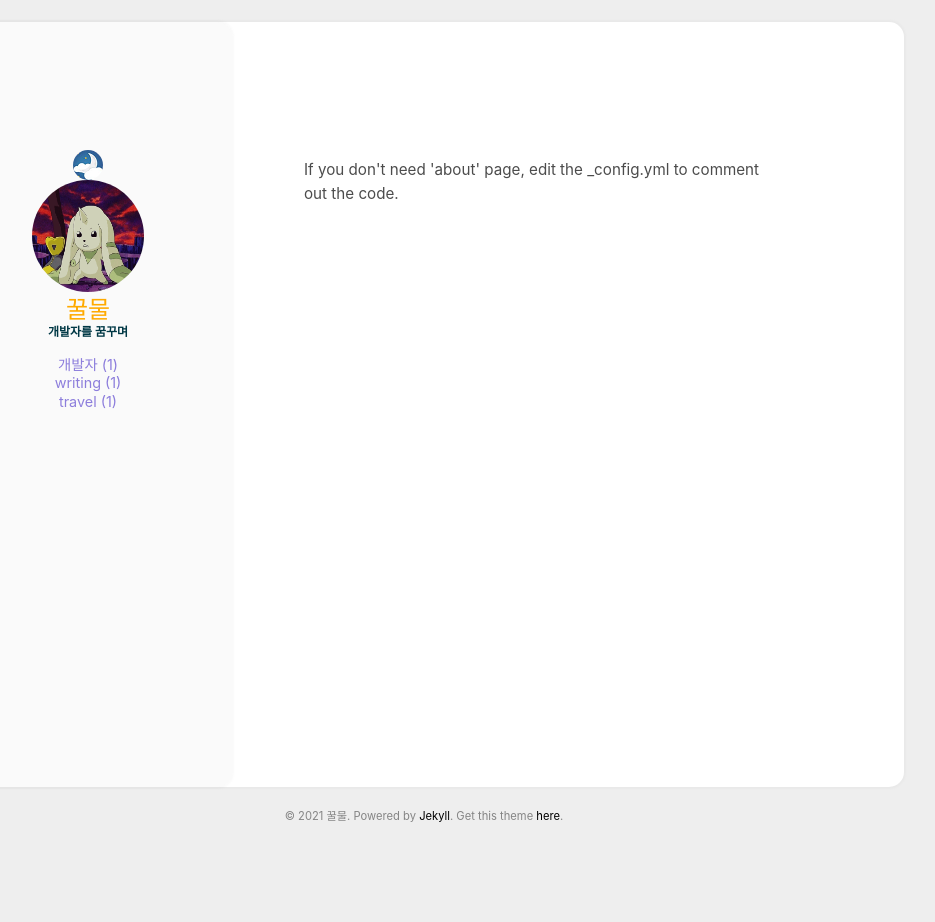
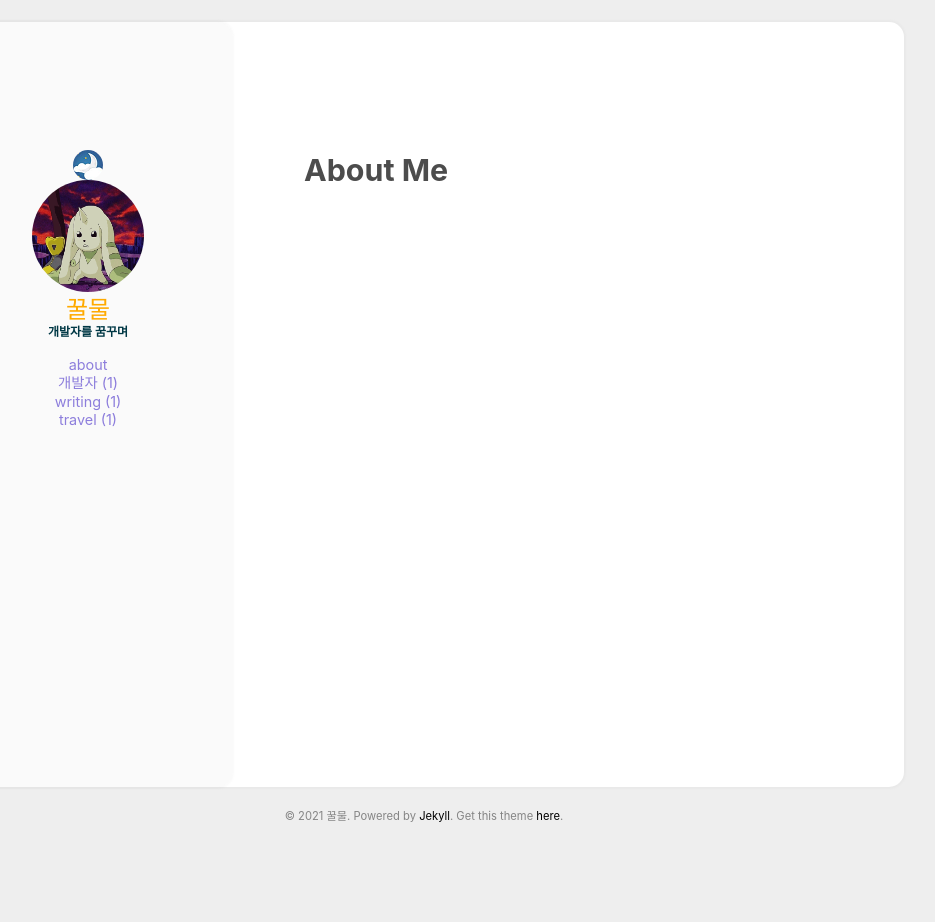
Before and after one commit to JiHongKim15/JiHongKim15.github.io, a Jekyll site: the page built from aboutme.html, in a window 1280 px wide. Shown: the whole page, without its empty margins (216-1151 px from the left). Built offline with Jekyll 4.4.1, drawn with Linux system fonts in a browser that asks for light colours.

Commit message:
about me

```diff
--- a/_config.yml
+++ b/_config.yml
@@ -22,7 +22,7 @@ user:
   pic: /assets/img/profile.gif
   picAlt: "페어리몬"
   job: 개발자를 꿈꾸며
-  aboutme: false # comment this out if you don't need the 'about' page.
+  aboutme: true # comment this out if you don't need the 'about' page.
 
 exclude:
   - README.md
--- a/aboutme.html
+++ b/aboutme.html
@@ -5,7 +5,8 @@ layout: page
 <section class="aboutme">
     <div class="post_content">
         <p>
-            If you don't need 'about' page, edit the _config.yml to comment out the code.
+            <h1> About Me </h1>
+
         </p>
     </div>
 </section>
```
